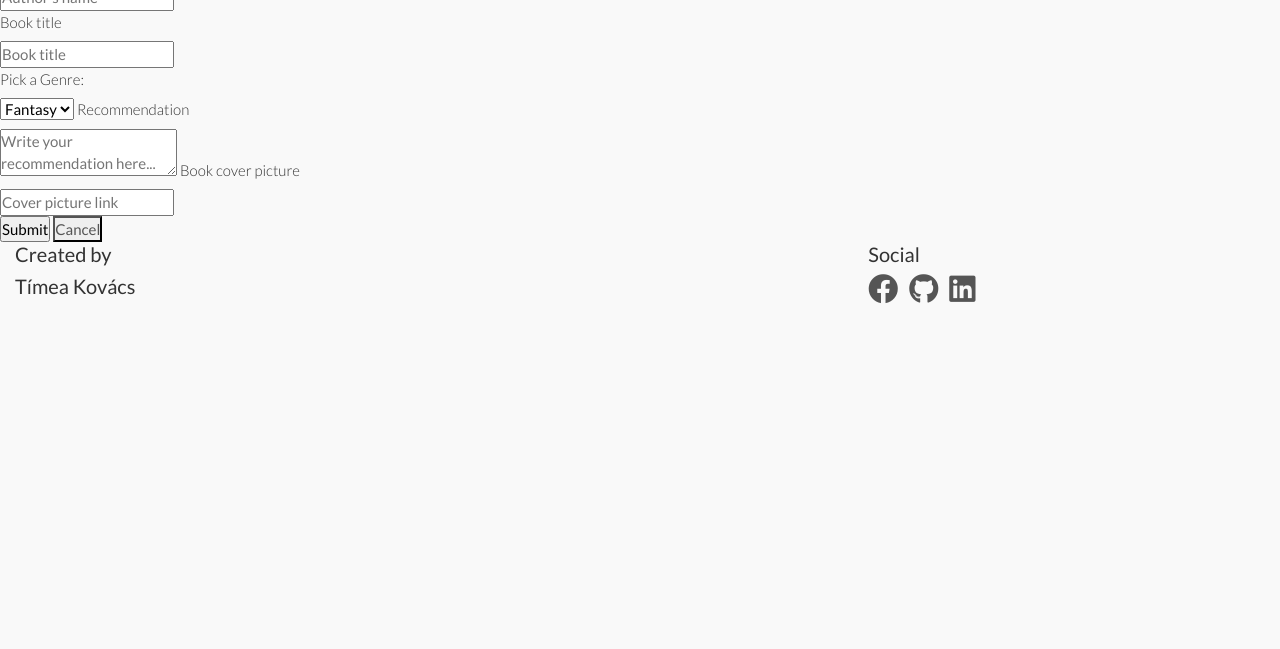
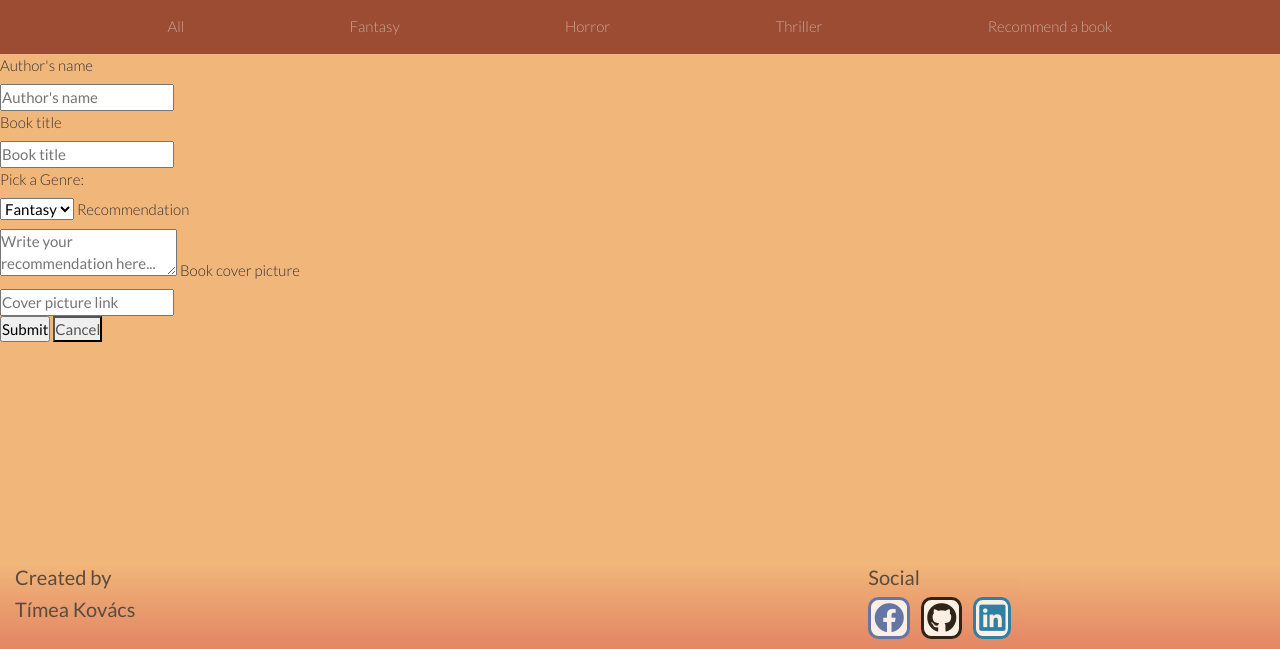
Before and after one commit to TimeaKovacs86/PraiseABook, a Flask app: page /recommendation in a window 1280 px wide. Shown: the part 151-800 px from the top of the page. Run offline with Flask 2, Linux system fonts and the light colour scheme; parts of the project's set-up code (start-up, migrations or seed data) failed here and were passed over; some libraries are stand-ins or nearby versions.

Commit message:
Header, navbar, body and footer design decisions

```diff
--- a/static/css/custom.css
+++ b/static/css/custom.css
@@ -1,12 +1,28 @@
 body {
-    background-color: dimgrey;
+    background-color: #f1b67a;
 }
 
 header {
-    height: 50px;
-    background-color: #0c5460;
+    height: 150px;
+    background-image: url("https://images.wallpaperscraft.com/image/books_shelf_library_123516_2560x1080.jpg");
+    /*background-color: #e07a5f;*/
+}
+
+.page-title {
     text-align: center;
+    padding-top: 50px;
+    color: #f1b67a;
+    text-shadow: 2px 2px #1e7e34 ;
 }
+
+.navbar-background {
+    background-color: #9b4c32 !important;
+}
+
+.navbar-dark .navbar-nav .active > .nav-link, .navbar-dark .navbar-nav .nav-link.active, .navbar-dark .navbar-nav .nav-link.show, .navbar-dark .navbar-nav .show > .nav-link {
+    color: #1b1e21 !important;
+}
+
 
 .over {
     position: absolute;
@@ -15,3 +31,46 @@ header {
     left: 5px;
     z-index: 1;
 }
+
+.margin-bottom {
+    margin-bottom: 200px;
+}
+
+footer {
+    position: fixed;
+    left: 0;
+    bottom: 0;
+    background-image: linear-gradient(to bottom, #f1b67a, #e07a5f);
+    opacity: 0.8;
+}
+
+.social-links {
+    margin-bottom: 10px;
+}
+
+.fab {
+    border: 3px solid;
+    border-radius: 25%;
+    padding: 3px;
+    transition: all 0.5s ease-in-out;
+}
+
+.fab:hover {
+    background-color: #e07a5f;
+    transition: all 0.5s ease-in-out;
+}
+
+.fa-facebook {
+    color: #4267b1;
+    background-color: white;
+}
+
+.fa-github {
+    color: black;
+    background-color: white;
+}
+
+.fa-linkedin {
+    color: #0073af;
+    background-color: white;
+}
--- a/static/css/default.css
+++ b/static/css/default.css
@@ -32,7 +32,7 @@ html {
 
 body {
     font-family: 'Lato', Calibri, Arial, sans-serif;
-    background: #f9f9f9;
+    background: #f1b67a;
     font-weight: 300;
     font-size: 15px;
     color: #333;
--- a/templates/base.html
+++ b/templates/base.html
@@ -18,17 +18,18 @@
 <body>
 
 <header>
-    <h1>Praise A Book</h1>
+    <h1 class="page-title">Praise A Book</h1>
 </header>
 
-<nav class="navbar navbar-expand-lg navbar-dark bg-dark">
+<nav class="navbar navbar-expand-lg navbar-dark navbar-background">
     <div class="container">
         <button class="navbar-toggler" type="button" data-toggle="collapse" data-target="#navbar10">
             <span class="navbar-toggler-icon"></span>
         </button>
         <div class="navbar-collapse collapse" id="navbar10">
             <ul class="navbar-nav nav-fill w-100">
-                <li class="nav-item">
+                {% block navbar_list_element %}
+                <li  class="nav-item active">
                     <a class="nav-link" href="{{ url_for('index') }}">All</a>
                 </li>
                 <li class="nav-item">
@@ -41,8 +42,9 @@
                     <a class="nav-link" href="{{ url_for('thriller') }}">Thriller</a>
                 </li>
                 <li class="nav-item">
-                  <button><a href="{{ url_for('recommendation') }}">Recommend a book</a></button>
+                  <a class="nav-link" href="{{ url_for('recommendation') }}">Recommend a book</a>
                 </li>
+                {% endblock navbar_list_element %}
             </ul>
         </div>
     </div>
@@ -67,7 +69,7 @@
 
 
 
-    <div class="container">
+    <div class="container margin-bottom">
         <!-- Codrops top bar -->
         <div class="main">
             <ul id="og-grid" class="og-grid">
--- a/templates/recommend.html
+++ b/templates/recommend.html
@@ -1,5 +1,21 @@
 {% extends 'base.html' %}
 {% block page_title %}Recommendation page{% endblock %}
+{% block navbar_list_element %}
+    <li class="nav-item">
+        <a class="nav-link" href="{{ url_for('index') }}">All</a>
+    </li>
+    <li class="nav-item">
+        <a class="nav-link" href="{{ url_for('fantasy') }}">Fantasy</a>
+    </li>
+    <li class="nav-item">
+        <a class="nav-link" href="{{ url_for('horror') }}">Horror</a>
+    </li>
+    <li class="nav-item">
+        <a class="nav-link" href="{{ url_for('thriller') }}">Thriller</a>
+    </li>
+    <li class="nav-item">
+        <a class="nav-link" href="{{ url_for('recommendation') }}">Recommend a book</a>
+    </li>{% endblock %}
 {% block content %}
 
 <form action="{{ url_for ('create') }}" method="POST">
```
Also changed, not shown: templates/fantasy.html (+16 -0 lines), templates/horror.html (+16 -0 lines), templates/thriller.html (+16 -0 lines), templates/update.html (+16 -0 lines).
